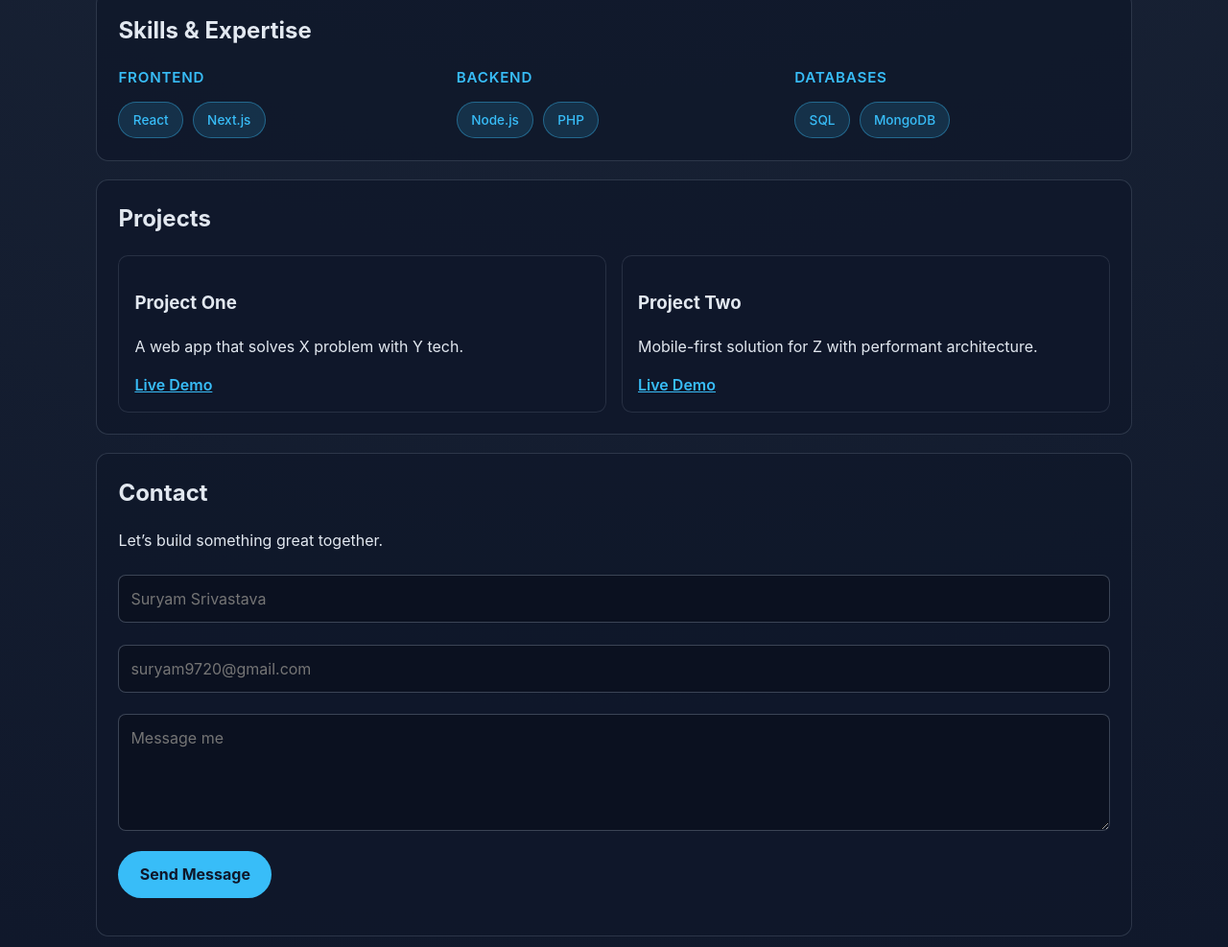
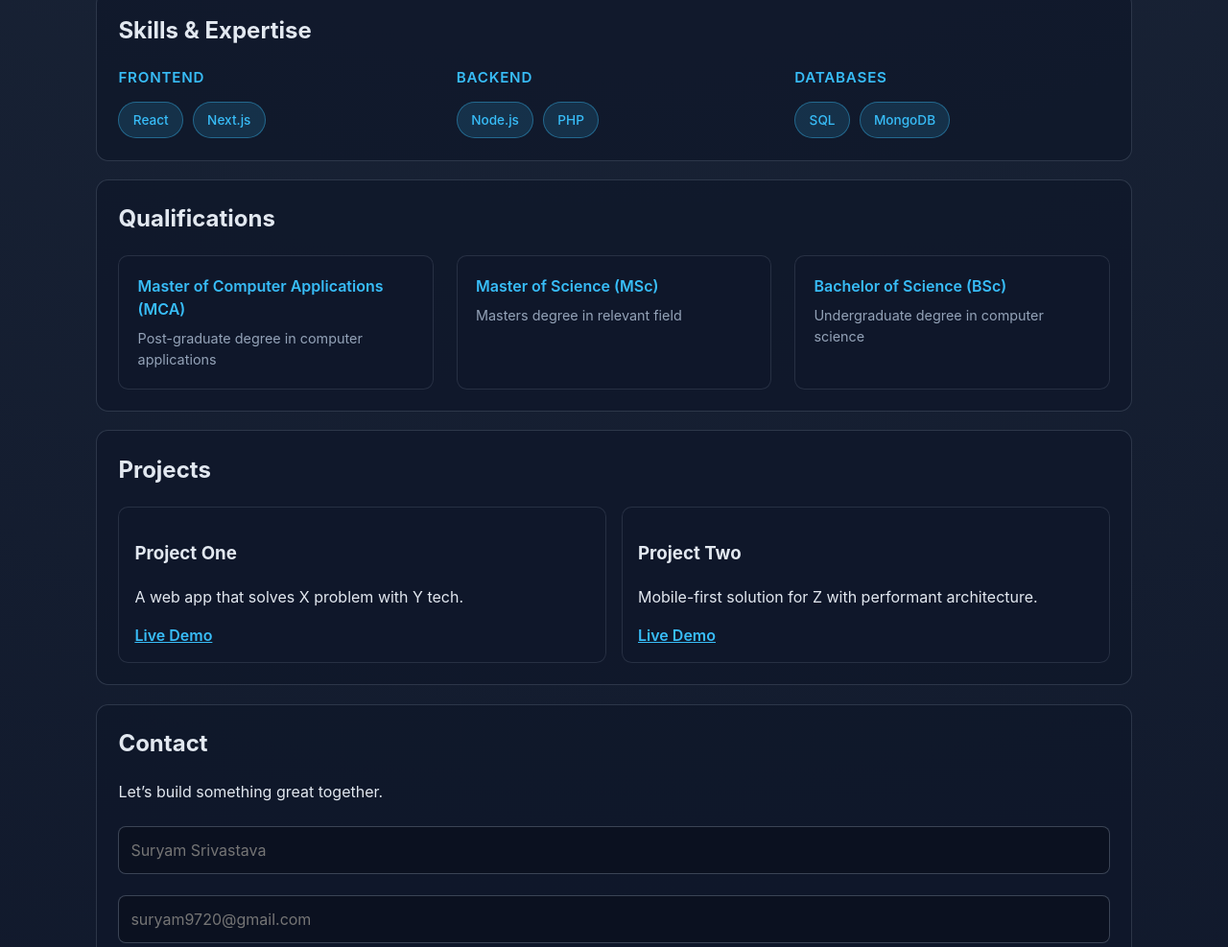
Before and after one commit to tech6-SS/portfolioo, a plain HTML site: page index.html in a window 1280 px wide. Shown: the part 875-1862 px from the top of the page at 96% size. Drawn offline with Linux system fonts and the light colour scheme.

Commit message:
education section added

```diff
--- a/index.html
+++ b/index.html
@@ -51,6 +51,23 @@
         </div>
       </div>
     </section>
+    <section id="qualifications" class="card">
+      <h2>Qualifications</h2>
+      <div class="qualifications-container">
+        <div class="qualification">
+          <h3>Master of Computer Applications (MCA)</h3>
+          <p class="qualification-detail">Post-graduate degree in computer applications</p>
+        </div>
+        <div class="qualification">
+          <h3>Master of Science (MSc)</h3>
+          <p class="qualification-detail">Masters degree in relevant field</p>
+        </div>
+        <div class="qualification">
+          <h3>Bachelor of Science (BSc)</h3>
+          <p class="qualification-detail">Undergraduate degree in computer science</p>
+        </div>
+      </div>
+    </section>
     <section id="projects" class="card">
       <h2>Projects</h2>
       <div class="grid">
--- a/styles.css
+++ b/styles.css
@@ -153,6 +153,39 @@ textarea {
   color: var(--text);
 }
 
+.qualifications-container {
+  display: grid;
+  grid-template-columns: repeat(auto-fit, minmax(250px, 1fr));
+  gap: 1.5rem;
+  margin-top: 1rem;
+}
+
+.qualification {
+  background: #0f172a;
+  border-radius: 0.65rem;
+  padding: 1.2rem;
+  border: 1px solid rgba(148, 163, 184, 0.18);
+  transition: all 0.2s ease;
+}
+
+.qualification:hover {
+  border-color: rgba(56, 189, 248, 0.4);
+  background: rgba(56, 189, 248, 0.05);
+}
+
+.qualification h3 {
+  margin: 0 0 0.5rem;
+  color: var(--accent);
+  font-size: 1rem;
+  font-weight: 600;
+}
+
+.qualification-detail {
+  margin: 0;
+  color: var(--muted);
+  font-size: 0.9rem;
+}
+
 footer {
   text-align: center;
   padding: 1.2rem 0;
```
